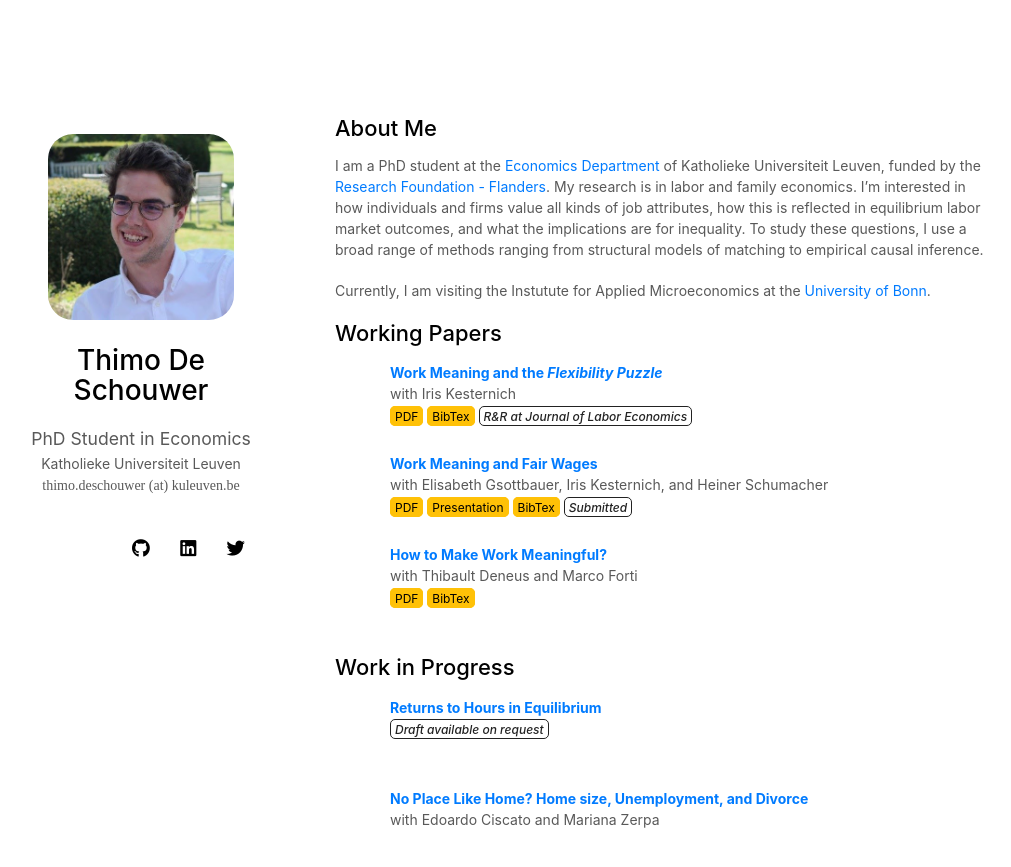
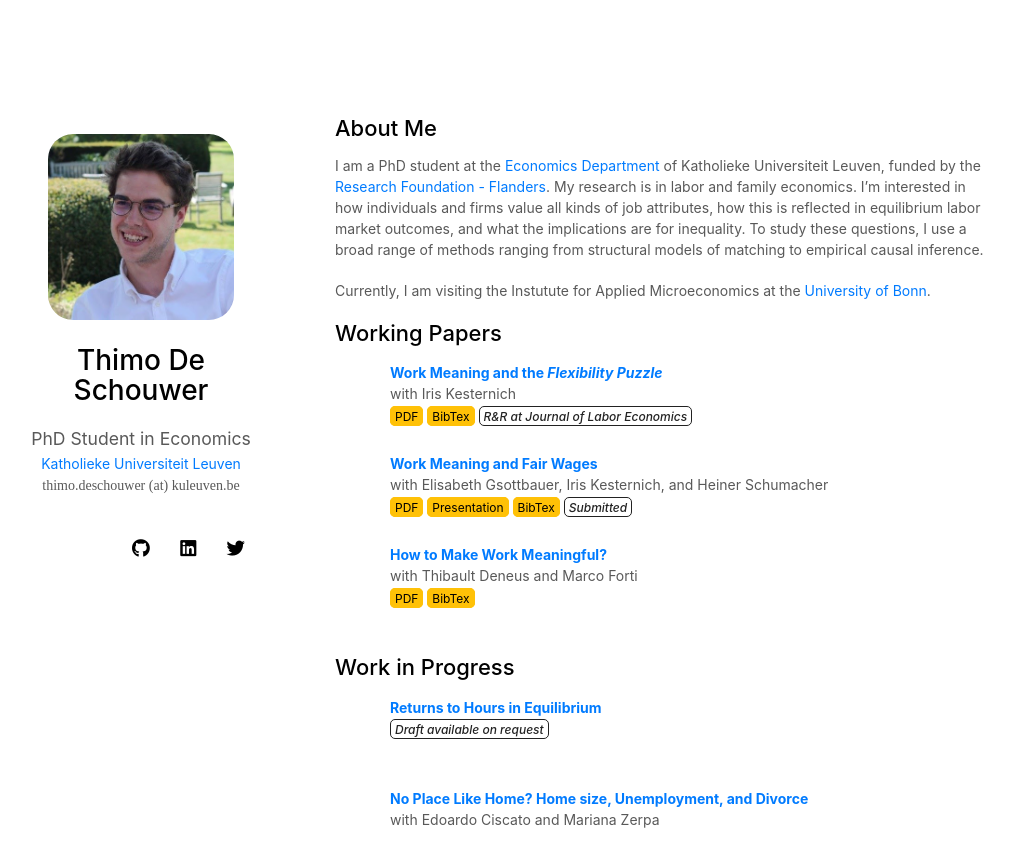
Before and after one commit to thimodeschouwer/thimodeschouwer.github.io, a Jekyll site: the page built from index.md, in a window 1280 px wide and 970 px high. Shown: the top 867 px of the window, without its empty margins (135-1146 px from the left). Built offline with Jekyll 4.4.1, drawn with Linux system fonts in a browser that asks for light colours; nearby versions of some CDN libraries; a style sheet for code colours, icons or effects is not loaded; our own code applies the rules of GitHub Pages for plain Markdown files.

Commit message:
Update minimal-light-no-dark-mode.scss

```diff
--- a/_sass/minimal-light-no-dark-mode.scss
+++ b/_sass/minimal-light-no-dark-mode.scss
@@ -116,7 +116,7 @@ email {
 .icon-button:hover .icon-twitter,.icon-button:hover .icon-facebook,.icon-button:hover .icon-github,.icon-button:hover .icon-linkedin{color:white}
 
 autocolor{
-  color:#595959;
+  color:#007bff;
 }
 
 lightonly {
```
